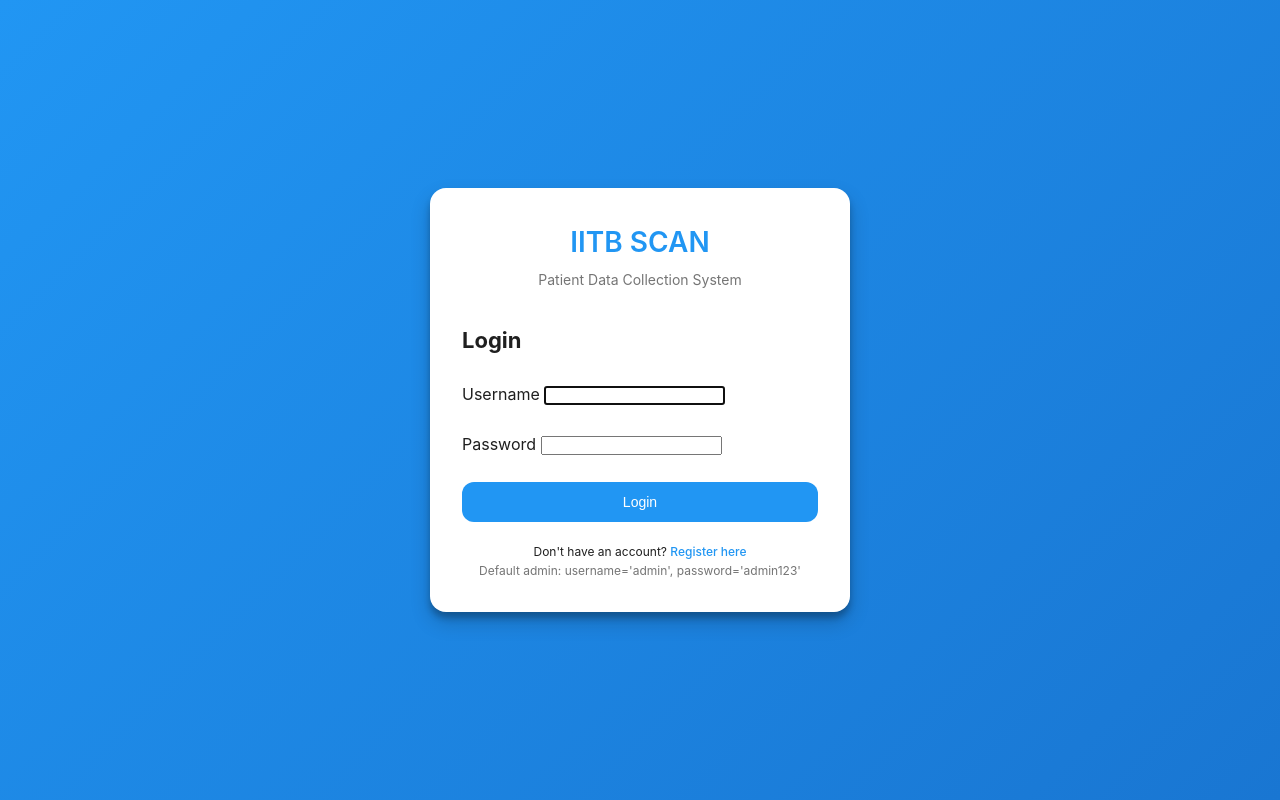
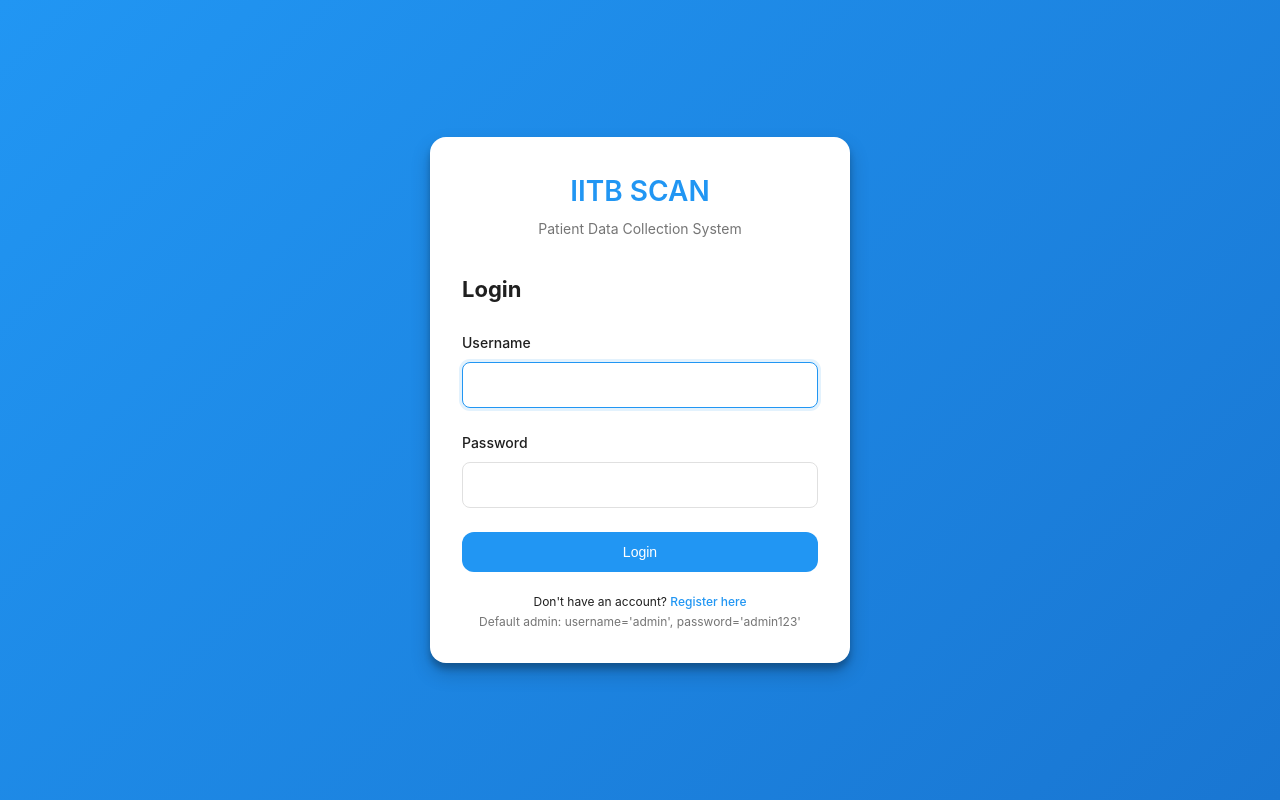
Before and after one commit to sahilJaiswal2002/PIS, a Flask app: page /login in a window 1280 px wide. Run offline with Flask 3, Linux system fonts and the light colour scheme.

Commit message:
Ensure form inputs have proper styling for login page
cgen-7a2943271f004cc797580d26c25313a1

```diff
--- a/static/css/style.css
+++ b/static/css/style.css
@@ -768,7 +768,8 @@ a:hover {
     gap: var(--md-sys-spacing-6);
 }
 
-.form-label {
+.form-label,
+.form-group label {
     display: block;
     margin-bottom: var(--md-sys-spacing-2);
     font-weight: 500;
@@ -783,7 +784,10 @@ a:hover {
 
 .form-input,
 .form-select,
-.form-textarea {
+.form-textarea,
+.form-group input,
+.form-group select,
+.form-group textarea {
     width: 100%;
     padding: var(--md-sys-spacing-3) var(--md-sys-spacing-4);
     border: 1px solid var(--md-sys-color-outline);
@@ -797,7 +801,10 @@ a:hover {
 
 .form-input:focus,
 .form-select:focus,
-.form-textarea:focus {
+.form-textarea:focus,
+.form-group input:focus,
+.form-group select:focus,
+.form-group textarea:focus {
     outline: none;
     border-color: var(--md-sys-color-primary);
     box-shadow: 0 0 0 3px var(--md-sys-color-primary-container);
```
